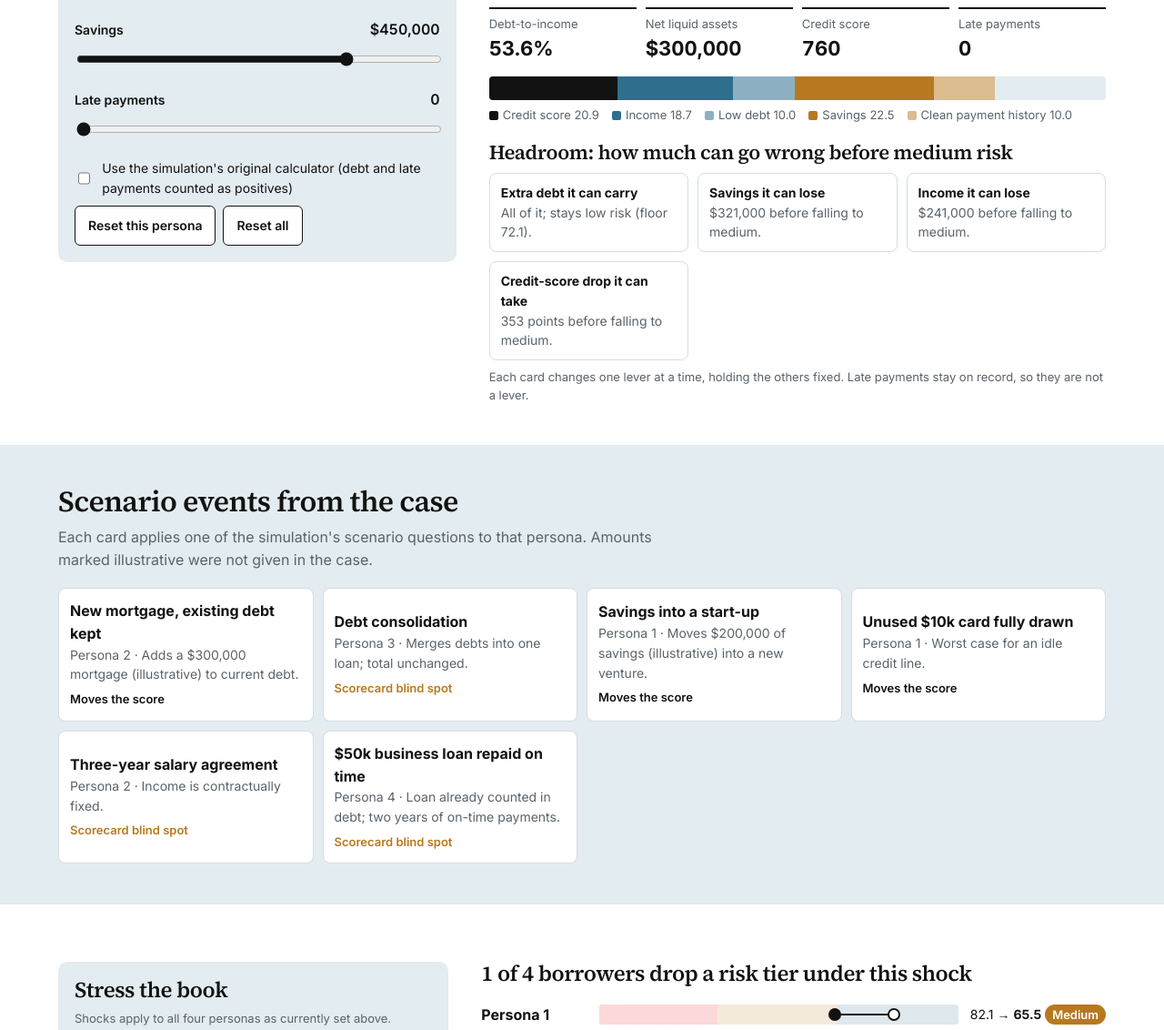
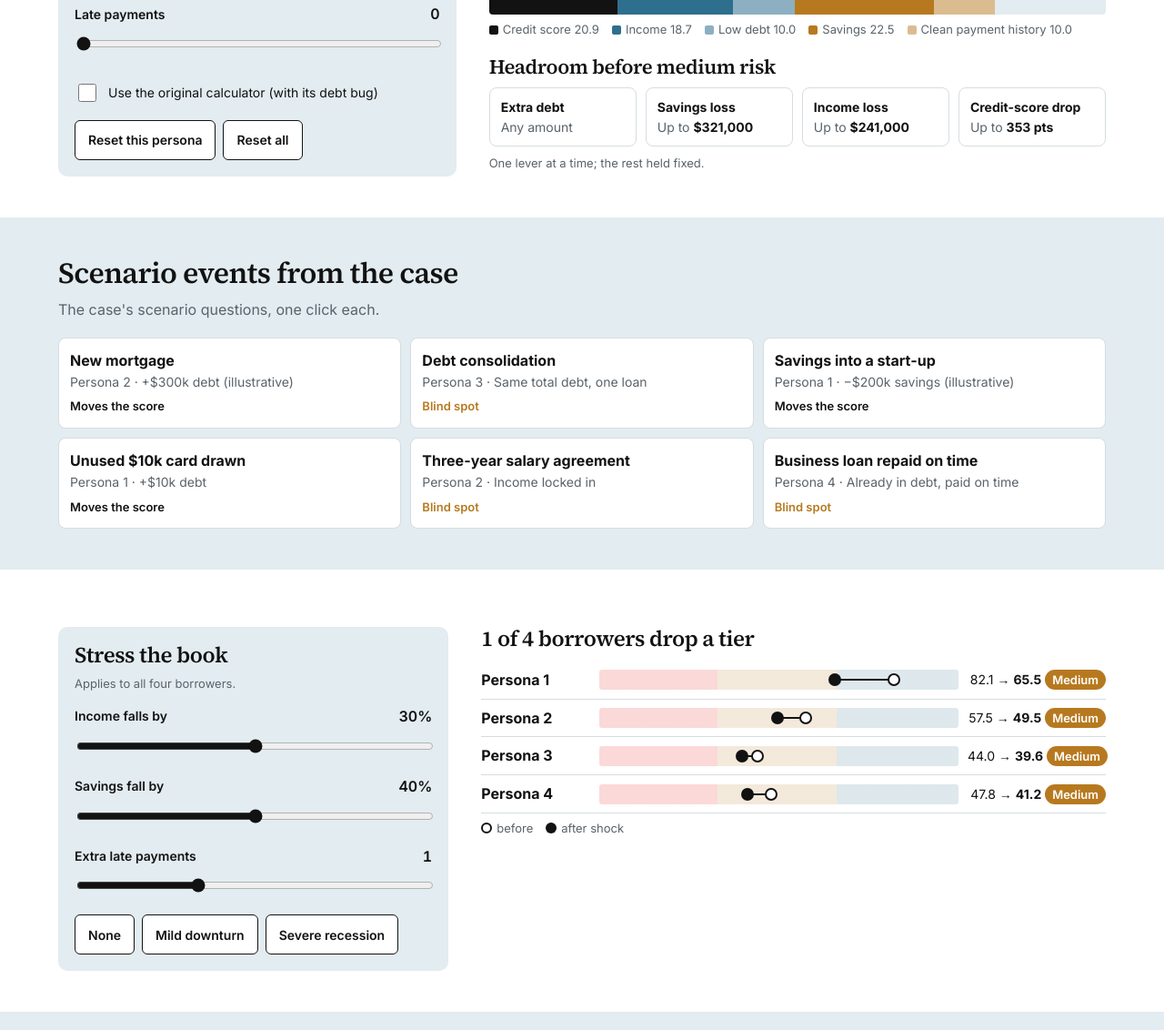
Before and after one commit to pruthav23/risk-analytics-simulation, a plain HTML site: page app/index.html in a window 1280 px wide. Shown: the part 636-1768 px from the top of the page at 91% size. Drawn offline with Linux system fonts and the light colour scheme.

Commit message:
Trim Risk Desk copy and publish it on GitHub Pages
- Shorter title, intros, labels and path cards; even card grids
- Live at https://pruthav23.github.io/risk-analytics-simulation/ (gh-pages)
- app/publish_pages.sh rebuilds the page and updates the gh-pages branch

Co-Authored-By: Claude Opus 5.5 <noreply@anthropic.com>
Claude-Session: https://claude.ai/code/session_01UtBTywQH8ZsxihnUhvxFn4

```diff
--- a/app/index.html
+++ b/app/index.html
@@ -59,7 +59,7 @@ svg text{font-family:Inter,sans-serif;paint-order:stroke;stroke:var(--bg);stroke
 .stackbar i{display:block;height:100%}
 .legend{display:flex;flex-wrap:wrap;gap:4px 14px;font-size:13px;color:var(--mute);margin-top:6px}
 .legend i{display:inline-block;width:10px;height:10px;border-radius:2px;margin-right:5px;vertical-align:-1px}
-.paths{display:grid;grid-template-columns:repeat(auto-fit,minmax(13em,1fr));gap:10px;margin-top:10px}
+.paths{display:grid;grid-template-columns:repeat(auto-fit,minmax(9.5em,1fr));gap:10px;margin-top:10px}
 .path{border:1px solid var(--rule);border-radius:8px;padding:10px 12px;background:var(--card)}
 .path b{display:block;font-size:14px}
 .path p{font-size:14px;color:var(--mute)}
@@ -67,7 +67,7 @@ svg text{font-family:Inter,sans-serif;paint-order:stroke;stroke:var(--bg);stroke
 .note{font-size:13px;color:var(--mute);margin-top:8px}
 .alt{background:var(--panel)}
 .grid2{display:grid;grid-template-columns:minmax(0,1fr) minmax(0,1.6fr);gap:clamp(16px,3vw,36px);align-items:start;margin-top:18px}
-.cards{display:grid;grid-template-columns:repeat(auto-fit,minmax(16em,1fr));gap:10px;margin-top:18px}
+.cards{display:grid;grid-template-columns:repeat(3,minmax(0,1fr));gap:10px;margin-top:18px}
 .ev{font:inherit;color:inherit;text-align:left;background:var(--card);border:1px solid var(--rule);border-radius:8px;padding:12px;cursor:pointer;min-height:44px}
 .ev:hover{border-color:var(--ink)}
 .ev b{display:block}
@@ -93,15 +93,16 @@ details{margin-top:10px;font-size:14px}
 summary{cursor:pointer;font-weight:600;min-height:32px}
 footer{font-size:13px;color:var(--mute)}
 @media(max-width:900px){.prow{grid-template-columns:minmax(0,1fr) minmax(0,1fr)}.prow .opts{grid-column:1/-1}}
-@media(max-width:720px){.desk,.grid2{grid-template-columns:minmax(0,1fr)}.desk .result{order:-1}.tabs{grid-template-columns:repeat(2,minmax(0,1fr))}}
+@media(max-width:720px){.cards{grid-template-columns:repeat(2,minmax(0,1fr))}.desk,.grid2{grid-template-columns:minmax(0,1fr)}.desk .result{order:-1}.tabs{grid-template-columns:repeat(2,minmax(0,1fr))}}
+@media(max-width:480px){.cards{grid-template-columns:minmax(0,1fr)}}
 @media(max-width:600px){.srow{grid-template-columns:5.5em minmax(0,1fr)}.srow .res{grid-column:1/-1;text-align:left}.opts{grid-template-columns:minmax(0,1fr)}}
 @media(prefers-reduced-motion:no-preference){#mk{transition:transform .35s ease}}
 </style>
 </head>
 <body>
 <header class="band top"><div class="wrap">
-  <h1>Risk Desk: four borrowers, one scorecard, and the path to a better tier</h1>
-  <p class="lede">Built on the Goldman Sachs × Forage risk simulation. Move the sliders, switch to the simulation's original calculator to see its flaw, apply the case's scenario events, stress the book, and set property-risk probabilities to drive the mitigation matrix.</p>
+  <h1>Risk Desk</h1>
+  <p class="lede">The Goldman Sachs × Forage risk case, made interactive. Pick a borrower, see their risk tier, and what it takes to move up.</p>
   <div class="tabs" id="tabs" role="group" aria-label="Choose a persona"></div>
 </div></header>
 
@@ -109,7 +110,7 @@ footer{font-size:13px;color:var(--mute)}
 <section class="band" style="padding-top:0"><div class="wrap desk">
   <div class="panel">
     <div id="ctls"></div>
-    <label class="switch"><input type="checkbox" id="orig"> Use the simulation's original calculator (debt and late payments counted as positives)</label>
+    <label class="switch"><input type="checkbox" id="orig"> Use the original calculator (with its debt bug)</label>
     <div class="row" style="margin-top:8px"><button class="b" id="reset">Reset this persona</button><button class="b" id="resetAll">Reset all</button></div>
   </div>
   <div class="result">
@@ -120,13 +121,13 @@ footer{font-size:13px;color:var(--mute)}
     <div class="legend" id="legend"></div>
     <h2 style="font-size:22px;margin-top:20px" id="pathTitle">Path to the next tier</h2>
     <div class="paths" id="paths"></div>
-    <p class="note">Each card changes one lever at a time, holding the others fixed. Late payments stay on record, so they are not a lever.</p>
+    <p class="note">One lever at a time; the rest held fixed.</p>
   </div>
 </div></section>
 
 <section class="band alt"><div class="wrap">
   <h2>Scenario events from the case</h2>
-  <p class="lede">Each card applies one of the simulation's scenario questions to that persona. Amounts marked illustrative were not given in the case.</p>
+  <p class="lede">The case's scenario questions, one click each.</p>
   <div class="cards" id="events"></div>
   <div id="evBanner"></div>
 </div></section>
@@ -134,20 +135,20 @@ footer{font-size:13px;color:var(--mute)}
 <section class="band"><div class="wrap grid2">
   <div class="panel">
     <h2 style="font-size:24px">Stress the book</h2>
-    <p class="note" style="margin-bottom:14px">Shocks apply to all four personas as currently set above.</p>
+    <p class="note" style="margin-bottom:14px">Applies to all four borrowers.</p>
     <div id="shock"></div>
     <div class="row"><button class="b" data-pre="0,0,0">None</button><button class="b" data-pre="15,20,0">Mild downturn</button><button class="b" data-pre="30,40,1">Severe recession</button></div>
   </div>
   <div>
     <h2 style="font-size:24px" id="stressTitle"></h2>
     <div id="stress" style="margin-top:12px"></div>
-    <div class="legend"><span><i style="border:2px solid var(--ink);border-radius:50%;width:12px;height:12px"></i>before</span><span><i style="background:var(--ink);border-radius:50%;width:12px;height:12px"></i>after shock</span><span>Bands: high risk ≤ 33 · medium ≤ 66 · low above 66</span></div>
+    <div class="legend"><span><i style="border:2px solid var(--ink);border-radius:50%;width:12px;height:12px"></i>before</span><span><i style="background:var(--ink);border-radius:50%;width:12px;height:12px"></i>after shock</span></div>
   </div>
 </div></section>
 
 <section class="band alt"><div class="wrap">
   <h2>Property risk: probability sets the response</h2>
-  <p class="lede">Low risk below 40%, medium from 40% to 65%, high from 65%. Starting probabilities are examples; the case did not assign them.</p>
+  <p class="lede">Below 40% low · 40–65% medium · 65%+ high. Starting values are examples.</p>
   <div id="prop" style="margin-top:12px"></div>
   <h2 style="font-size:20px;margin-top:20px" id="mixTitle"></h2>
   <div class="mix" id="mix"></div>
@@ -156,7 +157,7 @@ footer{font-size:13px;color:var(--mute)}
 </main>
 
 <footer class="band"><div class="wrap">
-  Persona data and property risks: Goldman Sachs × Forage risk job simulation (fictional). Scorecard weights and caps follow the simulation's Risk Calculator, corrected so more debt and more late payments lower the score. Source and tests: github.com/pruthav23/risk-analytics-simulation
+  Fictional data from the Goldman Sachs × Forage risk simulation. Code and tests: <a href="https://github.com/pruthav23/risk-analytics-simulation" style="color:inherit">github.com/pruthav23/risk-analytics-simulation</a>
 </div></footer>
 
 <script id="model">
@@ -215,6 +216,7 @@ if (typeof module !== "undefined") module.exports = {PERSONAS, MATRIX, scoreOf,
 const $ = id => document.getElementById(id);
 const esc = s => String(s).replace(/[&<>"']/g, c => ({"&":"&amp;","<":"&lt;",">":"&gt;",'"':"&quot;","'":"&#39;"}[c]));
 const money = v => (v<0?"−$":"$") + Math.round(Math.abs(v)).toLocaleString("en-US");
+const SHORT = ["Entrepreneur", "Buying a home", "Consolidating debt", "Seasonal business"];
 const base = PERSONAS.map(p => ({...p}));
 let book = PERSONAS.map(p => ({...p}));
 let cur = 0, corrected = true, lastEvent = null;
@@ -229,18 +231,18 @@ const CTL = [
   {k:"late", label:"Late payments", min:0, max:6, step:1, fmt:v=>String(v)},
 ];
 const EVENTS = [
-  {p:1, t:"New mortgage, existing debt kept", d:"Adds a $300,000 mortgage (illustrative) to current debt.", fx:b=>({debt:b.debt+300000}), say:"Risk rises: higher total debt."},
-  {p:2, t:"Debt consolidation", d:"Merges debts into one loan; total unchanged.", fx:()=>({}), blind:true, say:"Real risk falls (simpler repayment, often a lower rate), but no scorecard input changes."},
-  {p:0, t:"Savings into a start-up", d:"Moves $200,000 of savings (illustrative) into a new venture.", fx:b=>({savings:Math.max(0,b.savings-200000)}), say:"Risk rises: a smaller liquid buffer."},
-  {p:0, t:"Unused $10k card fully drawn", d:"Worst case for an idle credit line.", fx:b=>({debt:b.debt+10000}), say:"Risk rises, but only marginally."},
-  {p:1, t:"Three-year salary agreement", d:"Income is contractually fixed.", fx:()=>({}), blind:true, say:"Real risk falls (income certainty), but the scorecard cannot see stability."},
-  {p:3, t:"$50k business loan repaid on time", d:"Loan already counted in debt; two years of on-time payments.", fx:()=>({}), blind:true, say:"Real risk falls (proven repayment), but the scorecard has no recent-behaviour input."},
+  {p:1, t:"New mortgage", d:"+$300k debt (illustrative)", fx:b=>({debt:b.debt+300000}), say:"Risk rises."},
+  {p:2, t:"Debt consolidation", d:"Same total debt, one loan", fx:()=>({}), blind:true, say:"Real risk falls, but the scorecard can't see it."},
+  {p:0, t:"Savings into a start-up", d:"−$200k savings (illustrative)", fx:b=>({savings:Math.max(0,b.savings-200000)}), say:"Risk rises."},
+  {p:0, t:"Unused $10k card drawn", d:"+$10k debt", fx:b=>({debt:b.debt+10000}), say:"Risk rises slightly."},
+  {p:1, t:"Three-year salary agreement", d:"Income locked in", fx:()=>({}), blind:true, say:"Real risk falls, but the scorecard can't see it."},
+  {p:3, t:"Business loan repaid on time", d:"Already in debt, paid on time", fx:()=>({}), blind:true, say:"Real risk falls, but the scorecard can't see it."},
 ];
 
 function renderTabs(){
   $("tabs").innerHTML = book.map((p,i) => {
     const c = category(scoreOf(p, corrected));
-    return `<button class="tab" aria-pressed="${i===cur}" data-i="${i}"><b>${esc(p.name)} <span class="chip ${c}" style="display:inline-block;color:#fff">${c}</span></b><span>${esc(p.profile)}</span></button>`;
+    return `<button class="tab" aria-pressed="${i===cur}" data-i="${i}"><b>${esc(p.name)} <span class="chip ${c}" style="display:inline-block;color:#fff">${c}</span></b><span>${SHORT[i]}</span></button>`;
   }).join("");
 }
 function renderCtls(){
@@ -269,25 +271,25 @@ ro.observe($("ladderBox"));
 function pathCards(b){
   const s = scoreOf(b, corrected), c = category(s);
   const improve = c !== "Low", target = c === "High" ? 33 : 66;
-  $("pathTitle").textContent = improve ? `Path to ${c==="High"?"medium":"low"} risk: score above ${target}` : "Headroom: how much can go wrong before medium risk";
+  $("pathTitle").textContent = improve ? `To reach ${c==="High"?"medium":"low"} risk (above ${target})` : "Headroom before medium risk";
   return {target, html: LEVERS.map(lv => {
     const r = leverMove(b, lv, target, corrected, improve), fmt = v => lv.money ? money(v) : Math.round(v);
     if (improve){
-      if (r.kind==="ok") return `<div class="path"><b>${lv.verb}</b><p>${{debt:"Pay down",savings:"Add",income:"Raise by",credit:"Raise by"}[lv.k]} ${lv.money?money(r.change):r.change+" points"}, to ${fmt(r.value)}. Score ${r.score.toFixed(1)}.</p></div>`;
-      if (r.kind==="wrong") return `<div class="path no"><b>${lv.verb}</b><p>Lowers this score. The original calculator rewards debt.</p></div>`;
-      if (r.kind==="none") return `<div class="path no"><b>${lv.verb}</b><p>Already at the scorecard's cap.</p></div>`;
-      return `<div class="path no"><b>${lv.verb}</b><p>Not enough on its own: peaks at ${r.best.toFixed(1)}.</p></div>`;
+      if (r.kind==="ok") return `<div class="path"><b>${lv.verb}</b><p><strong style="color:var(--ink)">${{debt:"−",savings:"+",income:"+",credit:"+"}[lv.k]}${lv.money?money(r.change):r.change+" pts"}</strong> → ${fmt(r.value)}</p></div>`;
+      if (r.kind==="wrong") return `<div class="path no"><b>${lv.verb}</b><p>Lowers the score (bug)</p></div>`;
+      if (r.kind==="none") return `<div class="path no"><b>${lv.verb}</b><p>Already maxed</p></div>`;
+      return `<div class="path no"><b>${lv.verb}</b><p>Not enough alone (max ${r.best.toFixed(1)})</p></div>`;
     }
-    const lab = {debt:"Extra debt it can carry", savings:"Savings it can lose", income:"Income it can lose", credit:"Credit-score drop it can take"}[lv.k];
-    if (r.kind==="safe") return `<div class="path"><b>${lab}</b><p>All of it; stays low risk (floor ${r.best.toFixed(1)}).</p></div>`;
-    return `<div class="path"><b>${lab}</b><p>${lv.money?money(r.change):r.change+" points"} before falling to medium.</p></div>`;
+    const lab = {debt:"Extra debt", savings:"Savings loss", income:"Income loss", credit:"Credit-score drop"}[lv.k];
+    if (r.kind==="safe") return `<div class="path"><b>${lab}</b><p>Any amount</p></div>`;
+    return `<div class="path"><b>${lab}</b><p>Up to <strong style="color:var(--ink)">${lv.money?money(r.change):r.change+" pts"}</strong></p></div>`;
   }).join("")};
 }
 function renderDesk(){
   const b = book[cur], s = scoreOf(b, corrected), c = category(s), o = scoreOf(b, !corrected);
   $("score").textContent = s.toFixed(1);
   $("cat").innerHTML = `<span class="chip ${c}" style="font-size:16px;padding:3px 12px">${c} risk</span>`;
-  $("ghost").textContent = `${corrected ? "Original" : "Corrected"} calculator: ${o.toFixed(1)} (${category(o)}) ▵`;
+  $("ghost").textContent = `▵ ${corrected ? "Original" : "Corrected"} calculator: ${o.toFixed(1)}`;
   $("figs").innerHTML = [["Debt-to-income", (dti(b)*100).toFixed(1)+"%"], ["Net liquid assets", money(nla(b))], ["Credit score", b.credit], ["Late payments", b.late]]
     .map(([k,v]) => `<div><small>${k}</small><strong>${v}</strong></div>`).join("");
   const parts = contributions(b, corrected);
@@ -299,7 +301,7 @@ function renderDesk(){
   drawLadder(...ladderState);
 }
 function renderEvents(){
-  $("events").innerHTML = EVENTS.map((e,i) => `<button class="ev" data-e="${i}"><b>${esc(e.t)}</b><span>${esc(book[e.p].name)} · ${esc(e.d)}</span><em class="${e.blind?"blind":""}">${e.blind?"Scorecard blind spot":"Moves the score"}</em></button>`).join("");
+  $("events").innerHTML = EVENTS.map((e,i) => `<button class="ev" data-e="${i}"><b>${esc(e.t)}</b><span>${esc(book[e.p].name)} · ${esc(e.d)}</span><em class="${e.blind?"blind":""}">${e.blind?"Blind spot":"Moves the score"}</em></button>`).join("");
   $("evBanner").innerHTML = lastEvent ? `<div class="banner"><b>${esc(lastEvent.t)}:</b> score ${lastEvent.before.toFixed(1)} → ${lastEvent.after.toFixed(1)} (${lastEvent.cat}). ${esc(lastEvent.say)} <button class="b" id="undo" style="margin-left:8px;min-height:36px">Undo</button></div>` : "";
 }
 const SHOCKS = [["inc","Income falls by","%",0,60],["sav","Savings fall by","%",0,80],["late","Extra late payments","",0,3]];
@@ -317,12 +319,12 @@ function renderStress(){
     const a = Math.min(s0,s1), z = Math.max(s0,s1);
     return `<div class="srow"><b>${esc(b.name)}</b><div class="track"><div class="ln" style="left:${a}%;width:${z-a}%"></div><div class="d a" style="left:${s0}%"></div><div class="d" style="left:${s1}%;background:var(--ink)"></div></div><div class="res">${s0.toFixed(1)} → <b>${s1.toFixed(1)}</b> <span class="chip ${c1}">${c1}</span></div></div>`;
   }).join("");
-  $("stressTitle").textContent = moved ? `${moved} of 4 borrowers drop a risk tier under this shock` : "No borrower changes risk tier under this shock";
+  $("stressTitle").textContent = moved ? `${moved} of 4 borrowers drop a tier` : "No borrower drops a tier";
 }
 const RISKS = [...new Set(MATRIX.map(m => m.risk))];
 function buildProp(){
   $("prop").innerHTML = RISKS.map((r,i) => `<div class="prow"><div><h3>${esc(r)}</h3><span id="pc-${i}"></span></div><div class="ctl" style="margin:0"><label for="p-${i}">Probability</label><output id="pv-${i}"></output><input type="range" id="p-${i}" data-p="${i}" min="0" max="100" step="1" value="${probs[i]}"></div><div class="opts" id="po-${i}"></div></div>`).join("")
-    + `<details><summary>Why each chosen strategy</summary><div id="why"></div></details>`;
+    + `<details><summary>Why these strategies</summary><div id="why"></div></details>`;
 }
 function renderProp(){
   const chosen = RISKS.map((r,i) => {
@@ -336,7 +338,7 @@ function renderProp(){
   const groups = [["Low-cost / reserve",["Low-cost action","Cash reserve"],"var(--slate)"],["Operating / cash flow",["Operating cost","Cash-flow timing"],"var(--ochre)"],["Revenue (protect NOI)",["Revenue (NOI protection)"],"color-mix(in srgb,var(--red) 60%,var(--ochre))"],["Capital (CapEx)",["Capital investment (CapEx)"],"var(--red)"]];
   const counts = groups.map(([n,ls,c]) => [n, chosen.filter(x => ls.includes(x.lever)).length, c]);
   const capex = counts[3][1];
-  $("mixTitle").textContent = capex ? `${capex} of 5 risks now call for capital spending` : "No risk calls for capital spending at these probabilities";
+  $("mixTitle").textContent = capex ? `${capex} of 5 risks need capital spending` : "No risk needs capital spending";
   $("mix").innerHTML = counts.filter(c => c[1]).map(([n,k,c]) => `<i style="width:${k*20}%;background:${c}">${k}</i>`).join("");
   $("mixLegend").innerHTML = counts.map(([n,k,c]) => `<span><i style="background:${c}"></i>${n}: ${k}</span>`).join("");
 }
```
Also changed, not shown: app/template.html (+34 -32 lines), figures/risk_desk.png, 2 other files.
